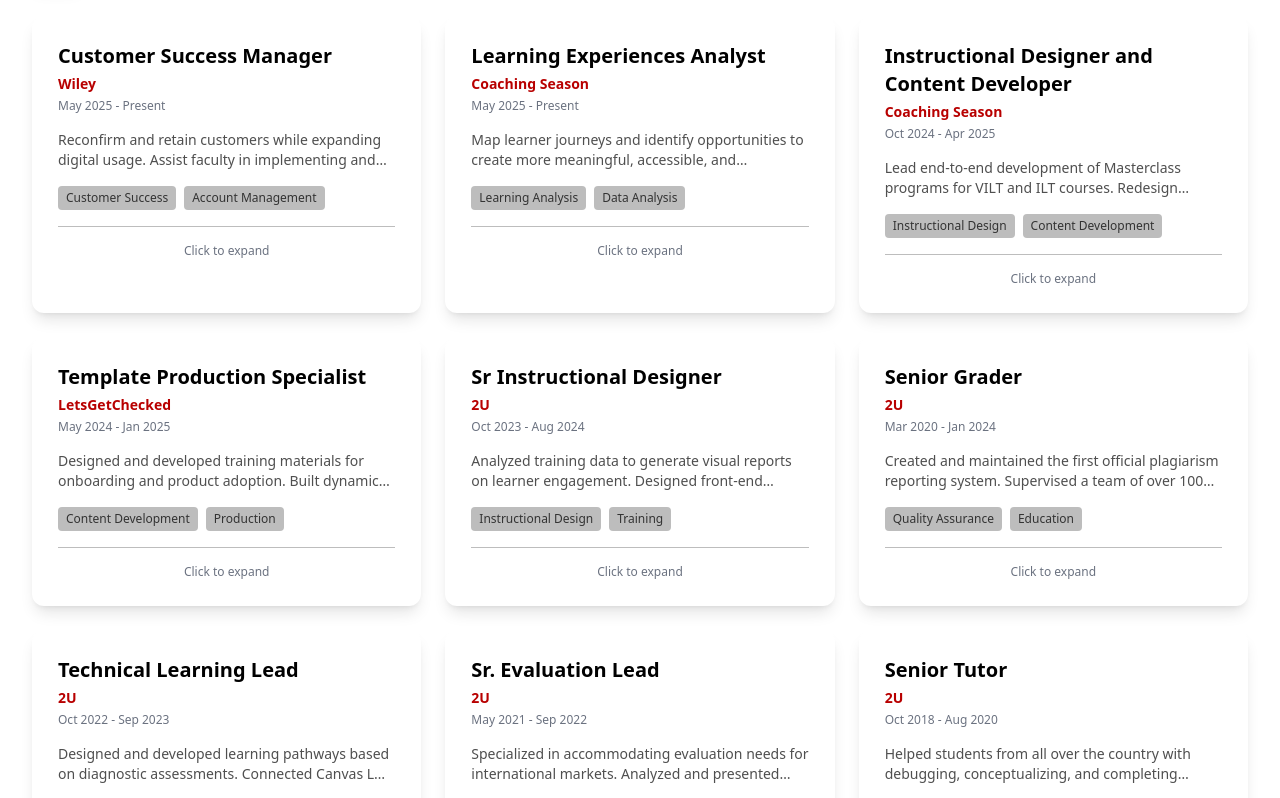
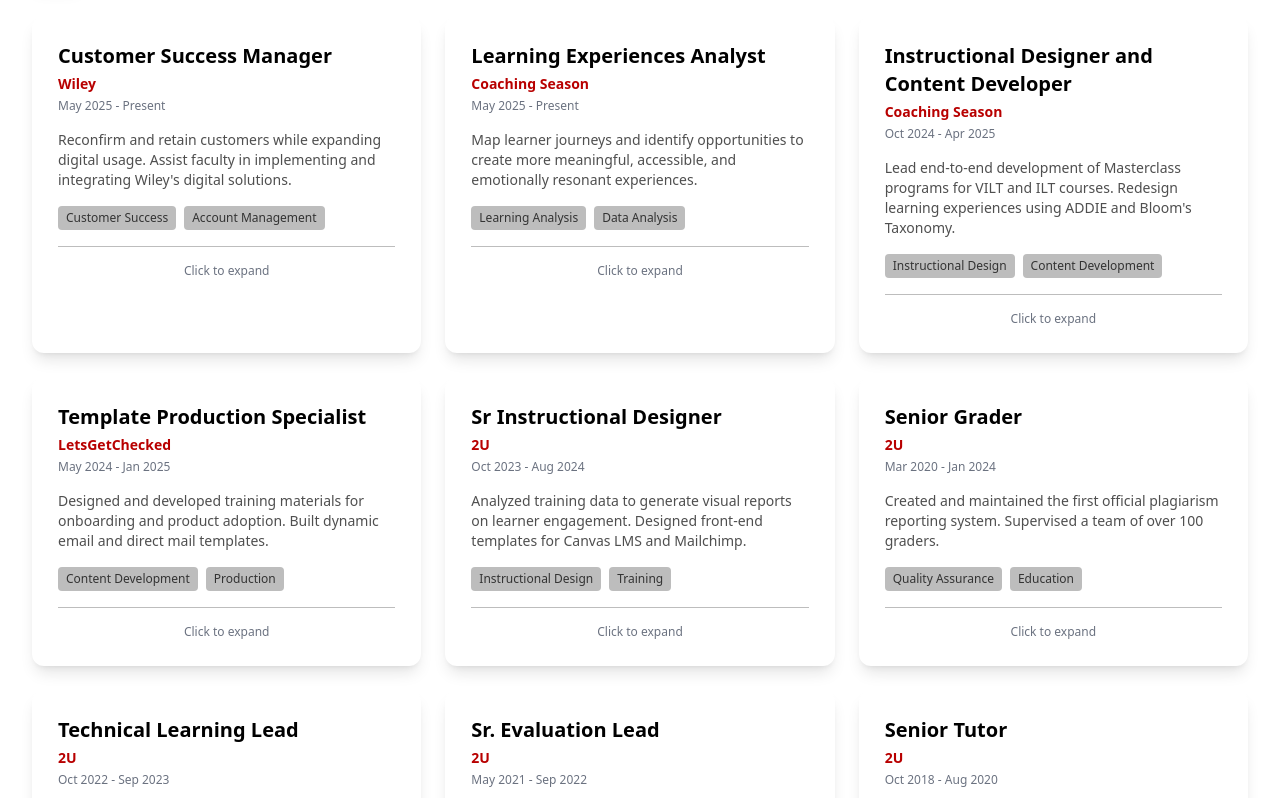
Before and after one commit to anchetadev/angelsPortfolio, a Next.js app: page / in a window 1280 px wide. Shown: the part 2260-3058 px from the top of the page. Built offline with nearby package versions, Linux system fonts and the light colour scheme.

Commit message:
removed line clamp limiting summary text

```diff
--- a/components/ExperienceSection.tsx
+++ b/components/ExperienceSection.tsx
@@ -309,7 +309,7 @@
                   </div>
 
                   {/* Summary - Always visible */}
-                  <p className="text-sm text-gray-600 mb-4 line-clamp-2">
+                  <p className="text-sm text-gray-600 mb-4">
                     {experience.summary}
                   </p>
 
```
